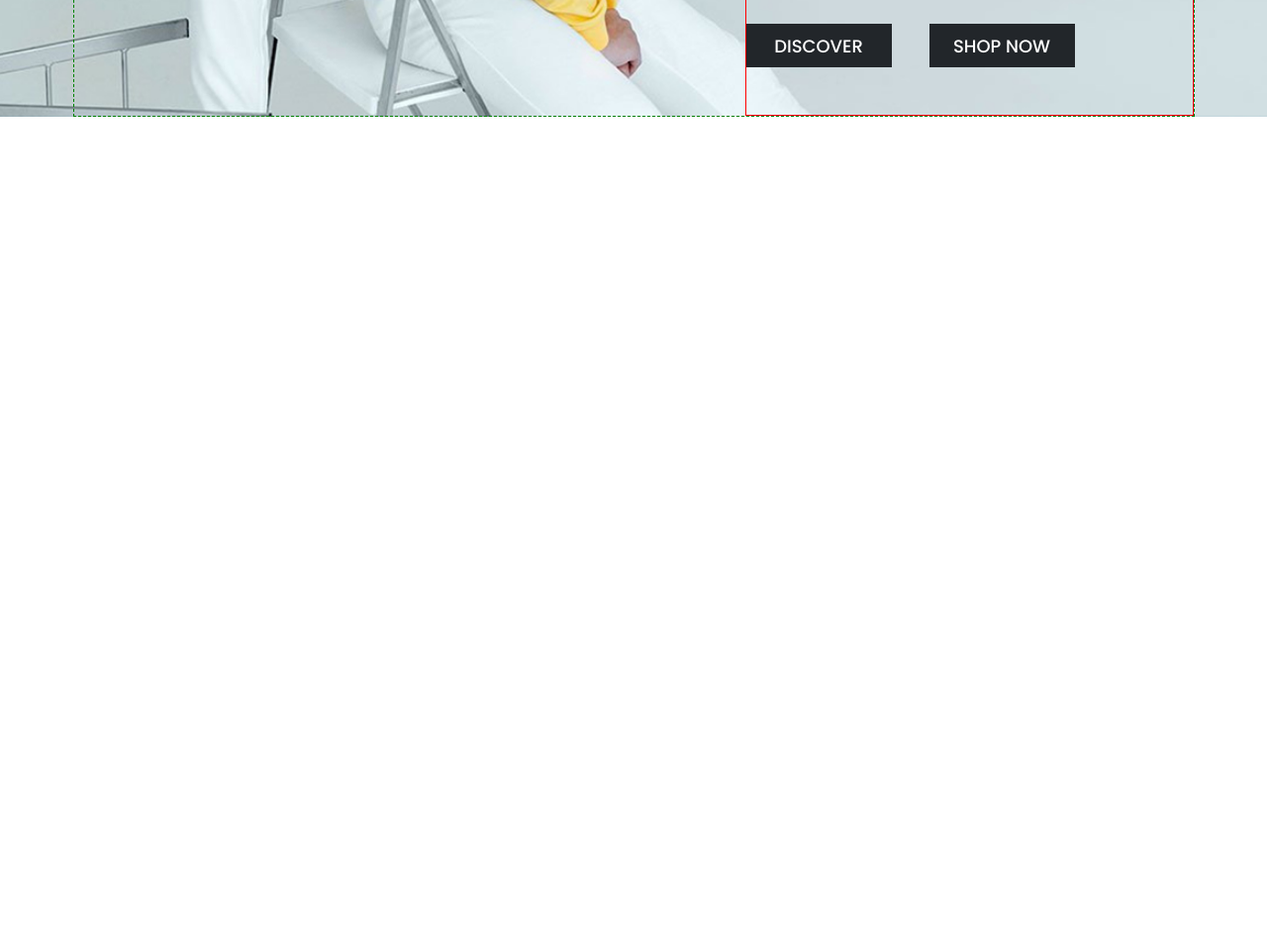
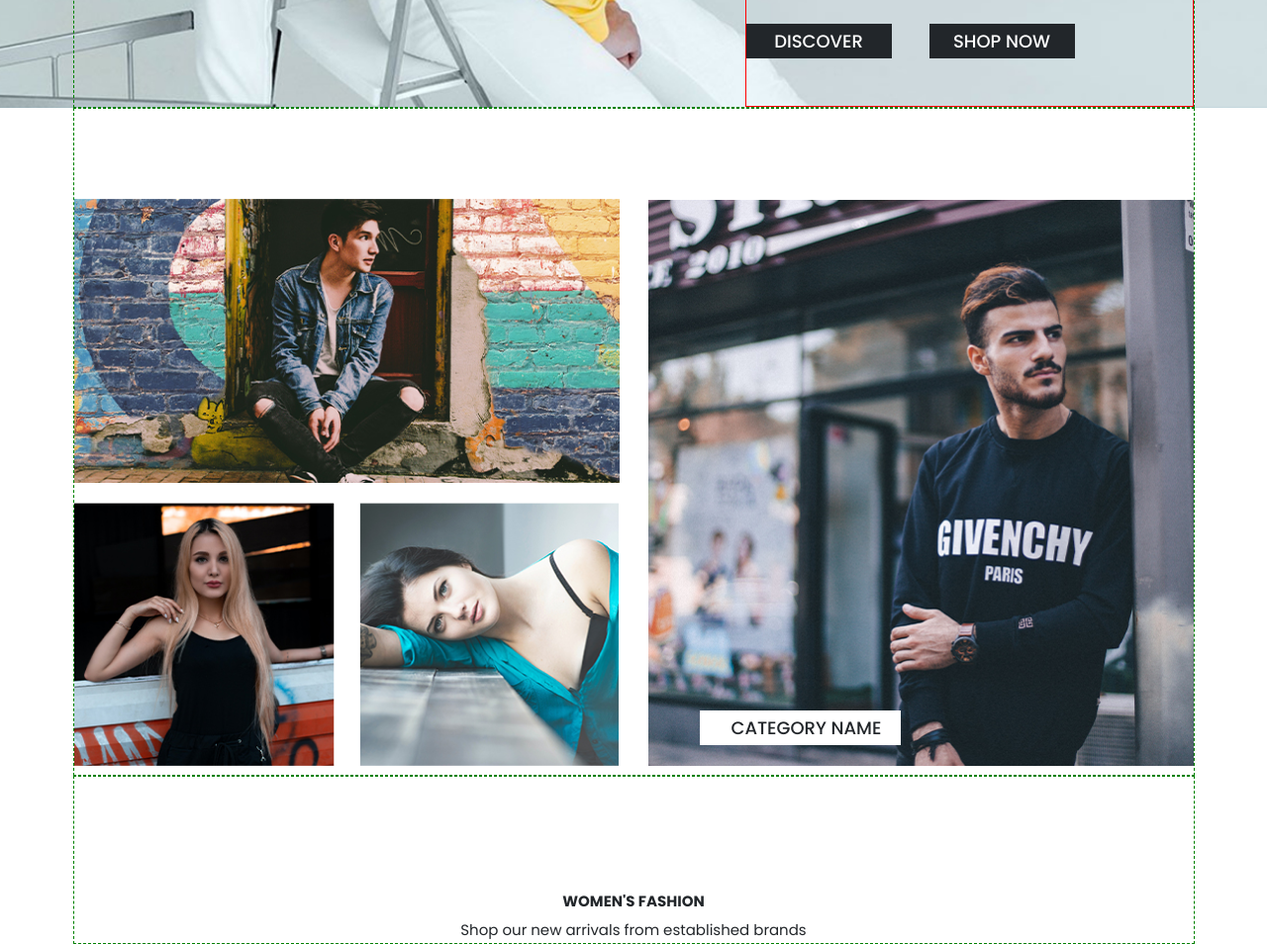
Before and after one commit to aleksandramuraveva/Fashion-Site, a website: page public/index.html in a window 1280 px wide. Shown: the part 786-1740 px from the top of the page at 99% size. Before the commit the page ends 904 px from the top, so only its background shows below. Drawn offline with nearby package versions, Linux system fonts and the light colour scheme.

Commit message:
feat: add category section

```diff
--- a/public/index.html
+++ b/public/index.html
@@ -62,8 +62,35 @@
     </header>
 
     <!-- /*........ CATEGORY.........*/ -->
+    <section class="wrapper category d-flex">
+      <div class="col d-flex fd-col">
+       <img src="images/2.png" alt="">
+       <div class="img-container d-flex">
+      <img src="images/3.png" alt="">
+      <img src="images/4.png" alt="">
+      </div>
+      </div>
+      <div class="col relative">
+        <img src="images/5.png" alt="">
+        <button class="categoty-button">
+          category name
+        </button>
+      </div>
 
+    </section>
     <!-- /*........ WOMEN'S SECTION.........*/ -->
+    <section class="wrapper women-section">
+      <h3 class="section-title">
+        women's fashion
+      </h3>
+      <p class="section-text">Shop our new arrivals from established brands</p>
+      <div class="col">
+
+      </div>
+      <div class="col">
+
+      </div>
+    </section>
 
     <!-- /*........ MEN'S SECTION.........*/ -->
 
--- a/public/style.css
+++ b/public/style.css
@@ -55,6 +55,15 @@ button {
   cursor: pointer;
 }
 
+.d-flex {
+  display: flex;
+  justify-content: space-between;
+}
+
+.fd-col {
+  flex-direction: column;
+}
+
 /*........REUSABLE.........*/
 
 button {
@@ -62,7 +71,31 @@ button {
   font-size: var(--fs-18);
   background-color: var(--black);
   color: var(--white);
+  white-space: nowrap;
 }
+
+.col {
+  max-width: 34.438rem;
+  width: 100%;
+
+}
+
+.section-title,
+.section-text {
+  text-align: center;
+}
+
+.section-title {
+  text-transform: uppercase;
+  margin-top: 6.938rem;
+  line-height: 1.875rem;
+  font-weight: var(--fw-700);
+}
+
+.section-text {
+
+}
+
 /*........HEADER..............*/
 /*........nav.........*/
 nav {
@@ -153,7 +186,7 @@ nav {
 .discover-button,
 .shop-button {
   text-align: center;
-  padding: 0.53rem 0rem;
+  padding: 0.25rem 0rem;
   width: 100%;
   max-width: 147px;
 }
@@ -163,7 +196,38 @@ nav {
 }
 
 /*........ CATEGORY.........*/
+
+.category {
+  padding-top: 5.67rem;
+  flex-wrap: wrap;
+  align-items: flex-start;
+}
+
+.img-container {
+  margin-top: 1.233rem;
+  flex-wrap: wrap;
+}
+
+.categoty-button {
+  text-transform: uppercase;
+  position: absolute;
+  bottom: 1.875rem;
+  left: 0;
+  padding: 0.25rem 2rem;
+  margin-left: 3.25rem;
+  max-width: 203px;
+  color: var(--black);
+  background-color: var(--white);
+}
+
+.relative {
+  position: relative;
+}
+
 /*........ WOMEN'S SECTION.........*/
+
+
+
 /*........ MEN'S SECTION.........*/
 /*........ AVONE STYLES.........*/
 /*........COLLECTON.........*/
```
